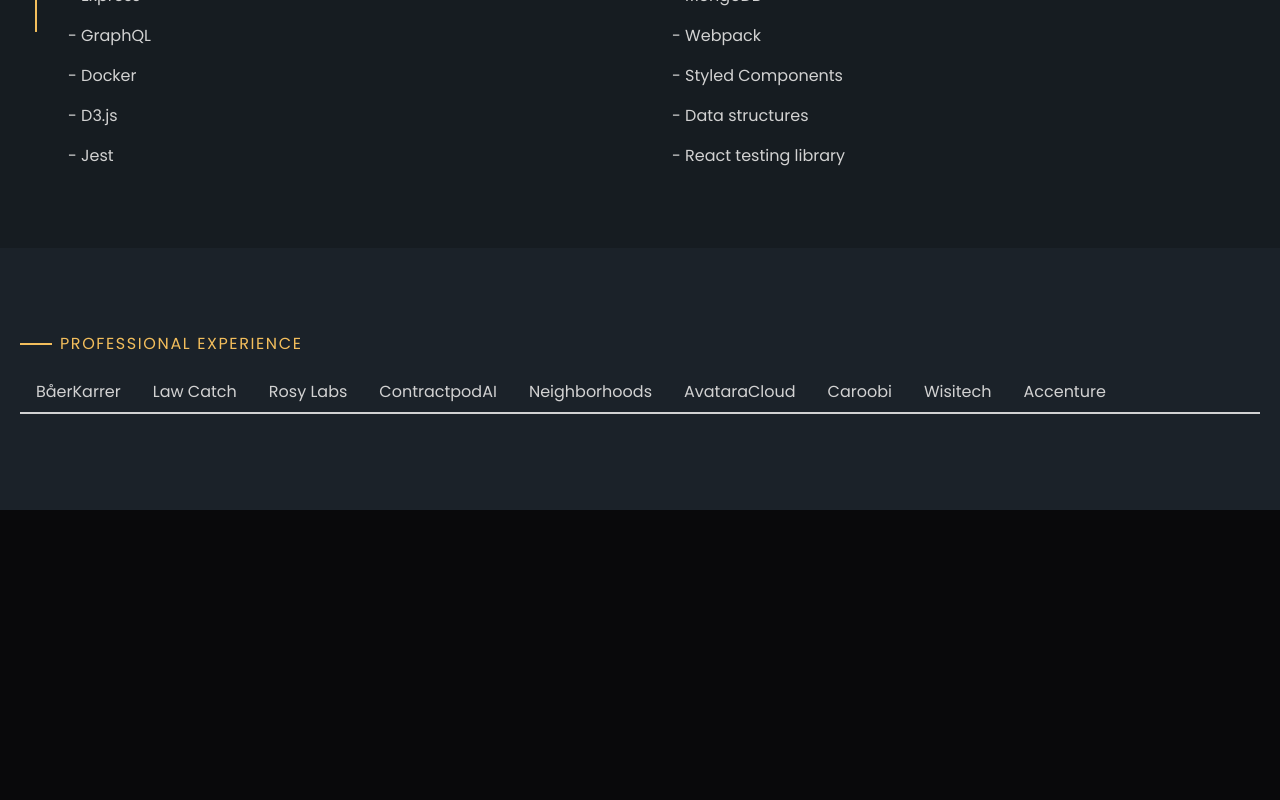
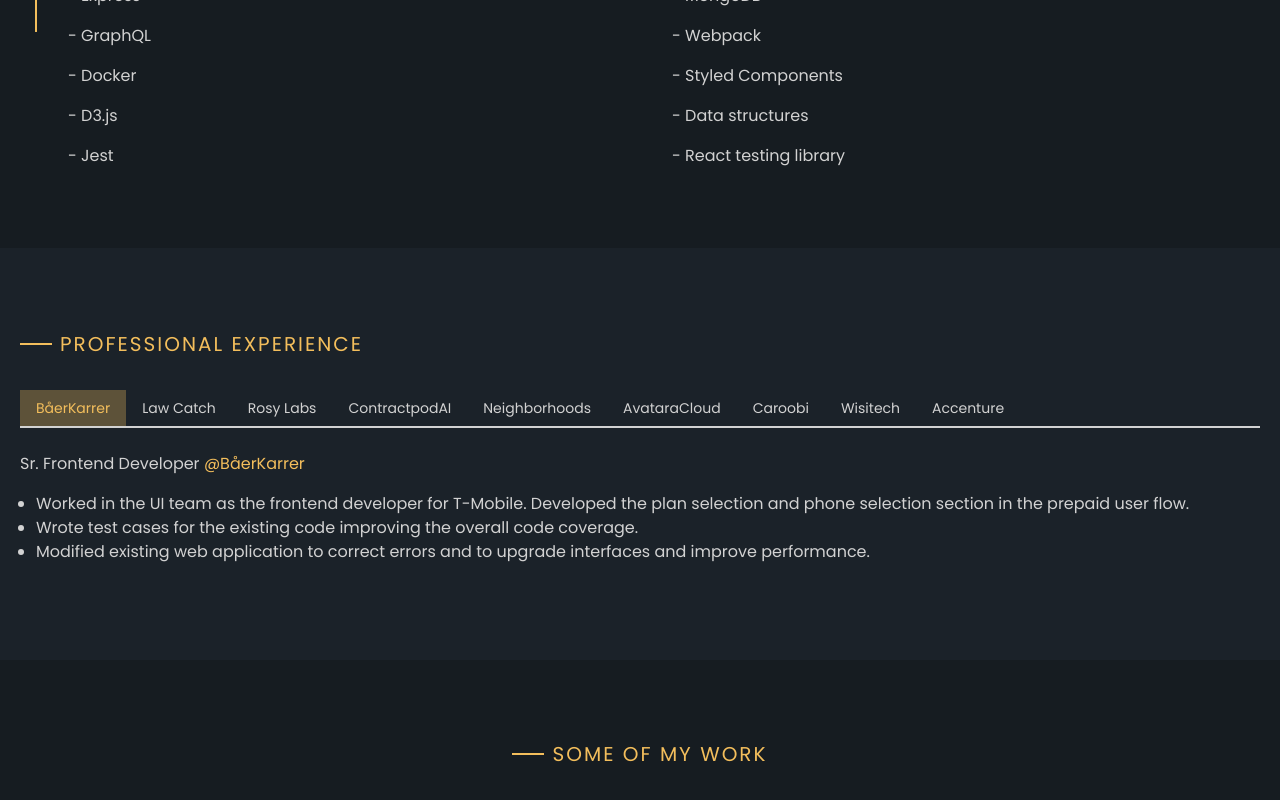
Before and after one commit to rishabh0211/portfolio-next, a Next.js app: page / in a window 1280 px wide. Shown: the part 1724-2524 px from the top of the page. Before the commit the page ends 2234 px from the top, so only its background shows below. Built offline with nearby package versions, Linux system fonts and the light colour scheme.

Commit message:
experience section comp

```diff
--- a/src/app/globals.css
+++ b/src/app/globals.css
@@ -47,7 +47,7 @@
 		--muted: 240 3.7% 15.9%;
 		--muted-foreground: 240 5% 64.9%;
 		--accent: 39 86.3% 65.7%;
-		--accent-foreground: 39 86% 66% 0.2;
+		--accent-foreground: 39 86% 66%;
 		--destructive: 0 62.8% 30.6%;
 		--destructive-foreground: 0 0% 98%;
 		--border: 240 3.7% 15.9%;
--- a/src/app/page.tsx
+++ b/src/app/page.tsx
@@ -1,6 +1,7 @@
 import About from '@/components/sections/About';
 import Experience from '@/components/sections/Experience';
 import Hero from '@/components/sections/Hero';
+import Projects from '@/components/sections/Projects';
 
 export default function Home() {
 	return (
@@ -8,6 +9,7 @@
 			<Hero />
 			<About />
 			<Experience />
+			<Projects />
 		</>
 	);
 }
--- a/src/components/sections/Experience.tsx
+++ b/src/components/sections/Experience.tsx
@@ -1,30 +1,120 @@
 'use client';
+import { useState } from 'react';
 import Heading from '../ui/heading';
+import { cn } from '@/lib/utils';
 
 const JOBS = [
-	'BåerKarrer',
-	'Law Catch',
-	'Rosy Labs',
-	'ContractpodAI',
-	'Neighborhoods',
-	'AvataraCloud',
-	'Caroobi',
-	'Wisitech',
-	'Accenture',
+	{
+		company: 'BåerKarrer',
+		role: 'Sr. Frontend Developer',
+		description: [
+			'Worked in the UI team as the frontend developer for T-Mobile. Developed the plan selection and phone selection section in the prepaid user flow.',
+			'Wrote test cases for the existing code improving the overall code coverage.',
+			'Modified existing web application to correct errors and to upgrade interfaces and improve performance.',
+		],
+	},
+	{
+		company: 'Law Catch',
+		role: 'TypeScript Full-stack Developer',
+		description: [
+			'Worked in the UI team as the frontend developer for T-Mobile. Developed the plan selection and phone selection section in the prepaid user flow.',
+			'Wrote test cases for the existing code improving the overall code coverage.',
+			'Modified existing web application to correct errors and to upgrade interfaces and improve performance.',
+		],
+	},
+	{
+		company: 'Rosy Labs',
+		role: 'React/TypeScript Developer',
+		description: [
+			'Worked in the UI team as the frontend developer for T-Mobile. Developed the plan selection and phone selection section in the prepaid user flow.',
+			'Wrote test cases for the existing code improving the overall code coverage.',
+			'Modified existing web application to correct errors and to upgrade interfaces and improve performance.',
+		],
+	},
+	{
+		company: 'ContractpodAI',
+		role: 'Sr. Frontend Developer',
+		description: [
+			'Implemented significant features to their contract management software.',
+			'Worked across projects and took ownership of the development process.',
+			'Onboarded new joinees to these projects and mentored them in the development.',
+		],
+	},
+	{
+		company: 'Neighborhoods',
+		role: 'Frontend Developer',
+		description: [
+			'Worked on the revamp of their web application to improve the performance.',
+			'Developed everything from scratch with focus on code performance & modularity.',
+			'Created a custom React components library to be used across the project.',
+			'The lighthouse score of the new website significantly increased from 35 to 77.',
+			'Worked on other project (55places) simultaneously and developed some significant features there.',
+		],
+	},
+	{
+		company: 'AvataraCloud',
+		role: 'Sr. Frontend Developer',
+		description: [
+			'Worked on a React and Twilio based real-time desktop application.',
+			'Developed real-time features like voice/video calling, sms/email invites, screen sharing, mute/unmute participants, etc.',
+			'Developed APIs in the backend and intergrated them on the frontend.',
+		],
+	},
+	{
+		company: 'Caroobi',
+		role: 'Frontend Developer',
+		description: [
+			'Worked on the user facing web application. Optimized the older version, added some new features & rolled out its v2 resulting in increased customer activity.',
+			'Simulaneously worked on Mechanic portal (PWA) developing some of the complex features for the dashboard & automotive parts e-commerce.',
+			'Created a whole new user funnel replacing the previous one in a weeks time.',
+		],
+	},
+	{
+		company: 'Wisitech',
+		role: 'Sr. Frontend Developer',
+		description: [
+			'Worked for a Dubai based startup to develop their one-stop social and e-commerce website.',
+			'Led the frontend development process and worked across the modules. Analyzed the requirements and created the basic structure of different modules.',
+			'Created the reusable components, directives & pipes and integrated them.',
+		],
+	},
+	{
+		company: 'Accenture',
+		role: 'Software Engineer',
+		description: [
+			'Worked in the UI team as the frontend developer for T-Mobile. Developed the plan selection and phone selection section in the prepaid user flow.',
+			'Wrote test cases for the existing code improving the overall code coverage.',
+			'Modified existing web application to correct errors and to upgrade interfaces and improve performance.',
+		],
+	},
 ];
 
 const Experience = () => {
+	const [activeJob, setActiveJob] = useState(JOBS[0]);
 	return (
 		<section id='jobs' className='pt-20 pb-24 px-5 bg-background_light'>
-			<Heading heading='Professional Experience' />
-			<div className='mt-4'>
+			<Heading heading='Professional Experience' className='text-xl' />
+			<div className='mt-8'>
 				<ul className='w-full flex overflow-x-scroll border-b-2 border-foreground'>
-					{JOBS.map((job) => (
-						<p key={job} className='text-nowrap py-2 px-4'>
-							{job}
+					{JOBS.map((job) => job.company).map((company) => (
+						<p
+							key={company}
+							className={cn('text-nowrap py-2 px-4 text-sm', {
+								'bg-accent-foreground text-accent': activeJob.company === company,
+							})}
+						>
+							{company}
 						</p>
 					))}
 				</ul>
+				<div className='mt-6'>
+					{activeJob.role} <span className='text-accent'>@{activeJob.company}</span>
+					<ul className='list-disc mt-4 px-4'>
+						{activeJob.description.map((desc) => (
+							<li key={desc}>{desc}</li>
+						))}
+					</ul>
+				</div>
 			</div>
 		</section>
 	);
--- /dev/null
+++ b/src/components/sections/Projects.tsx
@@ -0,0 +1,11 @@
+import Heading from '../ui/heading';
+
+const Projects = () => {
+	return (
+		<section className='pt-20 pb-20 px-5 bg-background_dark'>
+			<Heading heading='Some of my work' className='flex justify-center text-xl' />
+		</section>
+	);
+};
+
+export default Projects;
--- a/tailwind.config.ts
+++ b/tailwind.config.ts
@@ -40,7 +40,7 @@
 				},
 				accent: {
 					DEFAULT: 'hsl(var(--accent))',
-					foreground: 'hsl(var(--accent-foreground))',
+					foreground: 'hsl(var(--accent-foreground) / 0.3)',
 				},
 				destructive: {
 					DEFAULT: 'hsl(var(--destructive))',
```
